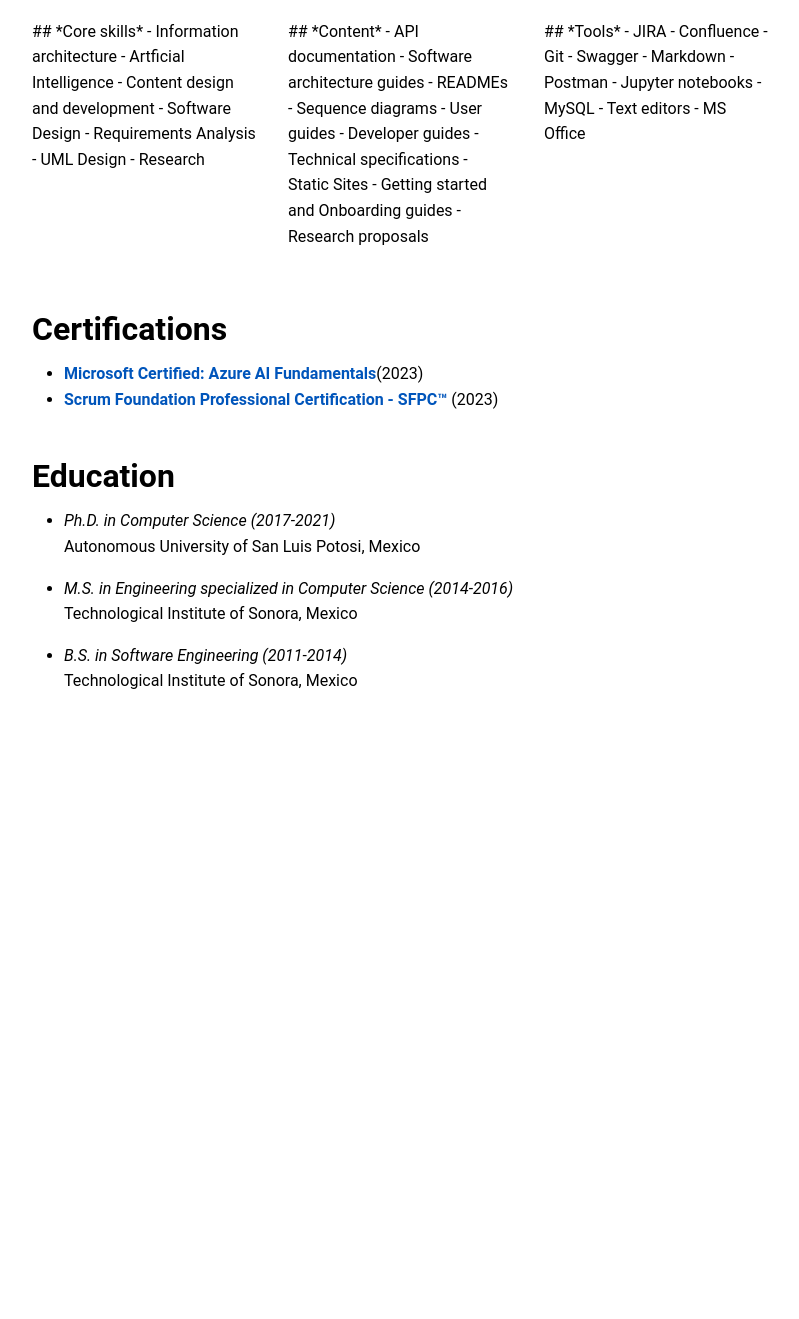
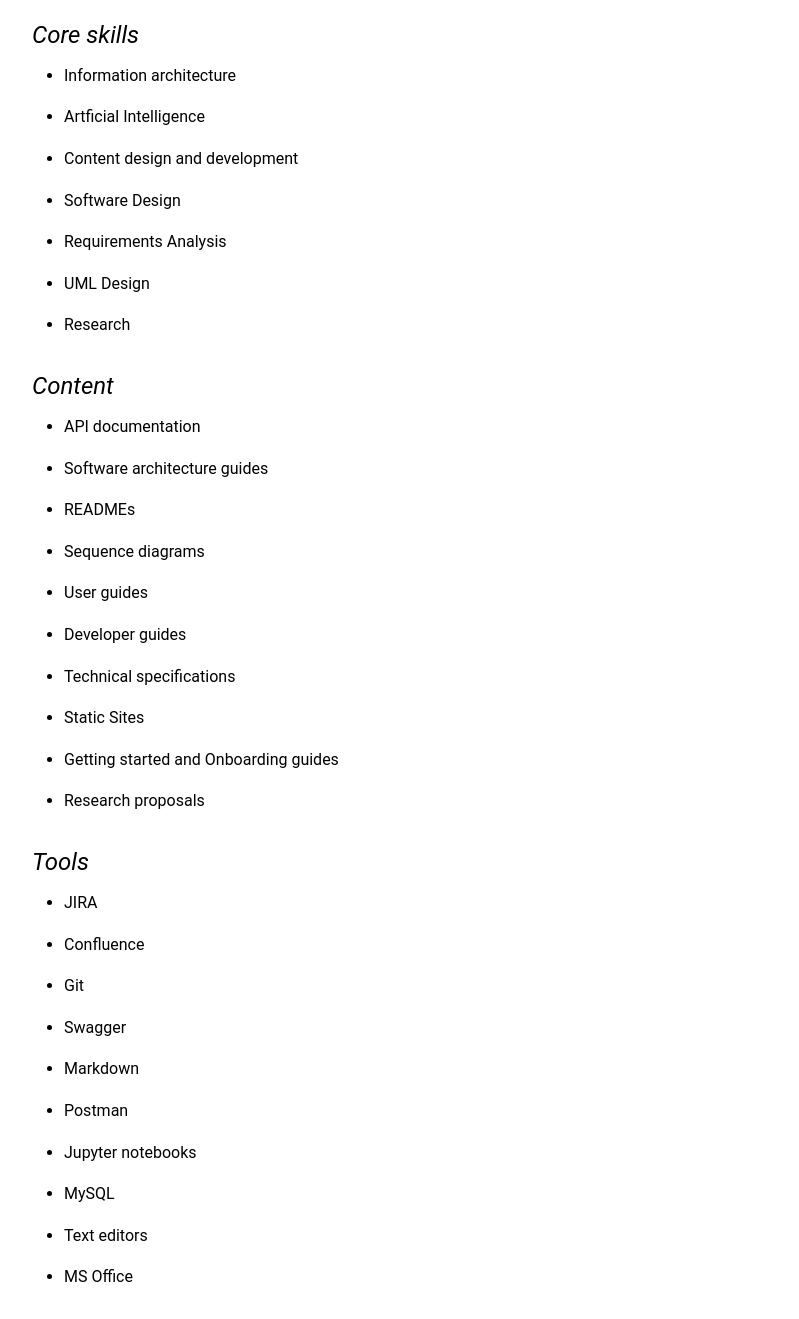
Before and after one commit to antellezr/antellezr.github.io, a plain HTML site: page index.html in a window 1280 px wide. Shown: the part 781-2100 px from the top of the page, without its empty margins (240-1039 px from the left). Before the commit the page ends 1555 px from the top, so only its background shows below. Drawn offline with Linux system fonts and the light colour scheme; a web font is replaced by a local one.

Commit message:
Adds index

```diff
--- a/index.html
+++ b/index.html
@@ -121,7 +121,13 @@
   <aside class="hidden clearfix">
 
 
-<nav id="TableOfContents"></nav>
+<nav id="TableOfContents">
+  <ul>
+    <li><a href="#core-skills"><em>Core skills</em></a></li>
+    <li><a href="#content"><em>Content</em></a></li>
+    <li><a href="#tools"><em>Tools</em></a></li>
+  </ul>
+</nav>
 
 
 
@@ -156,56 +162,112 @@
   <strong>Skills</strong>
   <a class="anchor" href="#skills">#</a>
 </h1>
-<div class="book-columns flex flex-wrap">
-<div class="flex-even markdown-inner" style="flex-grow: 1;">
-     <!-- begin columns block -->
-## *Core skills*
-- Information architecture
-- Artficial Intelligence
-- Content design and development
-- Software Design
-- Requirements Analysis
-- UML Design
-- Research
-
-
-  </div>
-<div class="flex-even markdown-inner" style="flex-grow: 1;">
-     <!-- magic separator, between columns -->
-
-## *Content*
-- API documentation
-- Software architecture guides
-- READMEs
-- Sequence diagrams
-- User guides
-- Developer guides
-- Technical specifications
-- Static Sites
-- Getting started and Onboarding guides
-- Research proposals
-
-
-  </div>
-<div class="flex-even markdown-inner" style="flex-grow: 1;">
-     <!-- magic separator, between columns -->
-
-## *Tools*
-- JIRA
-- Confluence
-- Git
-- Swagger
-- Markdown
-- Postman
-- Jupyter notebooks
-- MySQL
-- Text editors
-- MS Office
-
-  </div>
-
-</div>
-
+<!-- raw HTML omitted -->
+<h2 id="core-skills">
+  <em>Core skills</em>
+  <a class="anchor" href="#core-skills">#</a>
+</h2>
+<ul>
+<li>
+<p>Information architecture</p>
+</li>
+<li>
+<p>Artficial Intelligence</p>
+</li>
+<li>
+<p>Content design and development</p>
+</li>
+<li>
+<p>Software Design</p>
+</li>
+<li>
+<p>Requirements Analysis</p>
+</li>
+<li>
+<p>UML Design</p>
+</li>
+<li>
+<p>Research</p>
+<!-- raw HTML omitted -->
+</li>
+</ul>
+<!-- raw HTML omitted -->
+<h2 id="content">
+  <em>Content</em>
+  <a class="anchor" href="#content">#</a>
+</h2>
+<ul>
+<li>
+<p>API documentation</p>
+</li>
+<li>
+<p>Software architecture guides</p>
+</li>
+<li>
+<p>READMEs</p>
+</li>
+<li>
+<p>Sequence diagrams</p>
+</li>
+<li>
+<p>User guides</p>
+</li>
+<li>
+<p>Developer guides</p>
+</li>
+<li>
+<p>Technical specifications</p>
+</li>
+<li>
+<p>Static Sites</p>
+</li>
+<li>
+<p>Getting started and Onboarding guides</p>
+</li>
+<li>
+<p>Research proposals</p>
+<!-- raw HTML omitted -->
+</li>
+</ul>
+<!-- raw HTML omitted -->
+<h2 id="tools">
+  <em>Tools</em>
+  <a class="anchor" href="#tools">#</a>
+</h2>
+<ul>
+<li>
+<p>JIRA</p>
+</li>
+<li>
+<p>Confluence</p>
+</li>
+<li>
+<p>Git</p>
+</li>
+<li>
+<p>Swagger</p>
+</li>
+<li>
+<p>Markdown</p>
+</li>
+<li>
+<p>Postman</p>
+</li>
+<li>
+<p>Jupyter notebooks</p>
+</li>
+<li>
+<p>MySQL</p>
+</li>
+<li>
+<p>Text editors</p>
+</li>
+<li>
+<p>MS Office</p>
+<!-- raw HTML omitted -->
+</li>
+</ul>
+<!-- raw HTML omitted -->
 <h1 id="certifications">
   <strong>Certifications</strong>
   <a class="anchor" href="#certifications">#</a>
@@ -271,7 +333,13 @@
       <div class="book-toc-content">
 
 
-<nav id="TableOfContents"></nav>
+<nav id="TableOfContents">
+  <ul>
+    <li><a href="#core-skills"><em>Core skills</em></a></li>
+    <li><a href="#content"><em>Content</em></a></li>
+    <li><a href="#tools"><em>Tools</em></a></li>
+  </ul>
+</nav>
 
 
 
```
